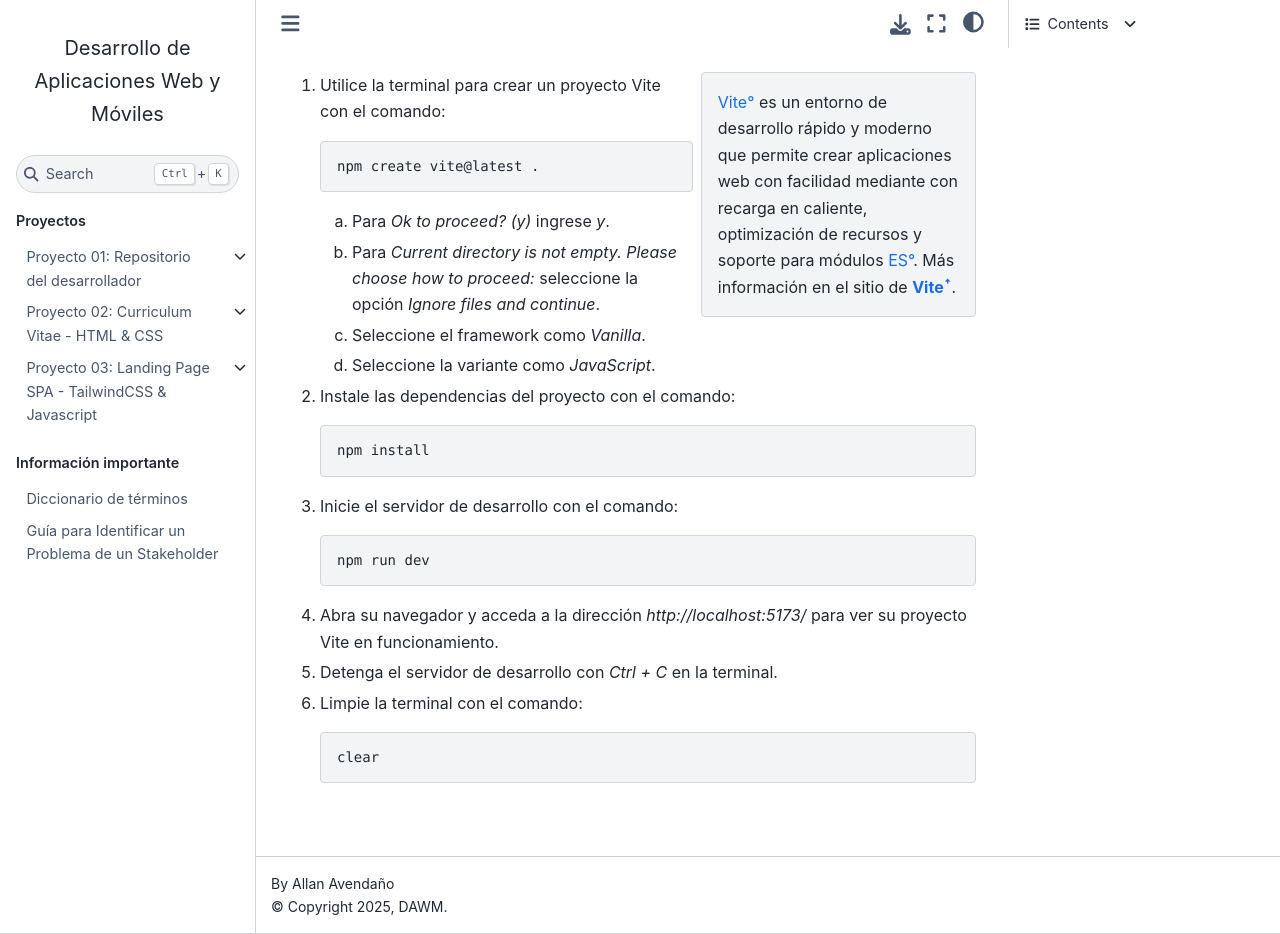
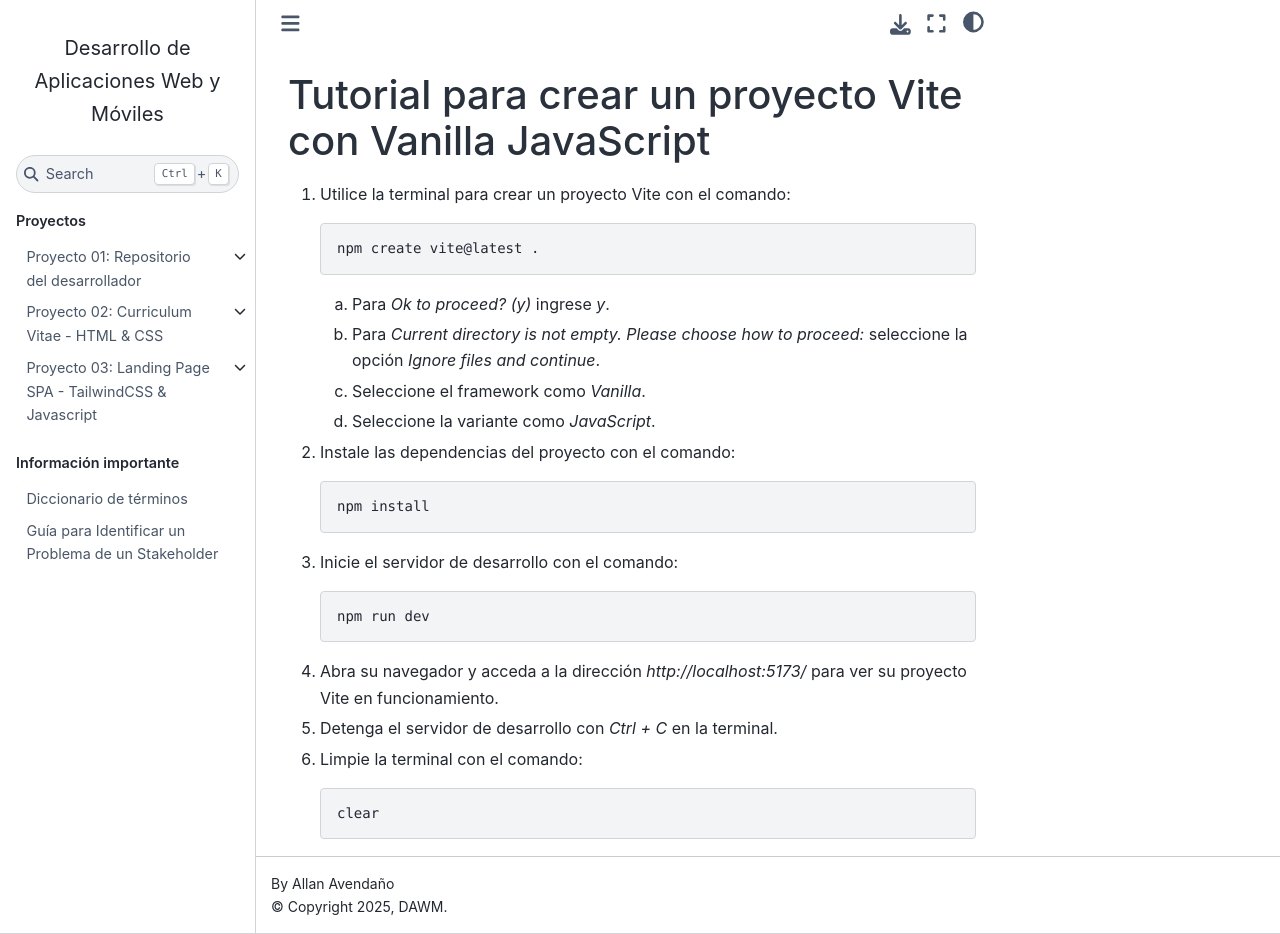
Before and after one commit to DAWMFIEC/DAWM-AI, a Sphinx documentation site: the page built from docs/source/tutoriales/vite-vanilla-javascript.rst, in a window 1280 px wide and 934 px high. Built offline with Sphinx 7.4.7 and the Sphinx Book theme 1.1.4, drawn with Linux system fonts in a browser that asks for light colours; pages that are not in the unit, such as notebooks, are missing from menus.

Commit message:
tutoriales

```diff
--- a/docs/source/informacion/diccionario.rst
+++ b/docs/source/informacion/diccionario.rst
@@ -129,3 +129,9 @@
         Un CDN (Content Delivery Network) es una red de entrega de contenido utilizada para facilitar el desarrollo de aplicaciones web. En esencia, es un conjunto de servidores ubicados en diferentes partes del mundo que almacenan copias de los archivos estáticos de una aplicación (como CSS, imágenes, etc.).
 
     hero section
+
+        Es la primera sección visible de una página web cuando se carga, diseñada para captar la atención del usuario de inmediato y comunicar el propósito principal del sitio. Suele incluir un título impactante, un subtítulo descriptivo, una imagen o video relevante y una llamada a la acción (CTA) destacada, invitando al visitante a explorar más o realizar una acción específica.
+
+    Vercel
+
+        Es una plataforma en la nube unificada que permite a los desarrolladores desplegar, gestionar y escalar aplicaciones y sitios web de manera rápida y eficiente, especialmente aquellos construidos con tecnologías de frontend modernas como React, Next.js y Vue.js. Se destaca por su enfoque en la experiencia del desarrollador, ofreciendo despliegues automatizados, previsualizaciones instantáneas de cambios, integración continua con sistemas de control de versiones como Git y GitHub, y soporte para funciones serverless, lo que simplifica la creación de lógica de backend sin la necesidad de gestionar servidores.
--- a/docs/source/tutoriales/vite.rst
+++ b/docs/source/tutoriales/vite-vanilla-javascript.rst
@@ -1,6 +1,11 @@
-.. sidebar::
+..
+  Copyright (c) 2025 Allan Avendaño Sudario
+  Licensed under Creative Commons Attribution-ShareAlike 4.0 International License
+  SPDX-License-Identifier: CC-BY-SA-4.0
 
-   :term:`Vite` es un entorno de desarrollo rápido y moderno que permite crear aplicaciones web con facilidad mediante con recarga en caliente, optimización de recursos y soporte para módulos :term:`ES`. Más información en el sitio de `Vite <https://vite.dev/>`_.
+===========================================================
+Tutorial para crear un proyecto Vite con Vanilla JavaScript
+===========================================================
 
 1. Utilice la terminal para crear un proyecto Vite con el comando:
 
```
Also changed, not shown: docs/source/guias/_temp/guia06.rst (+41 -10 lines), docs/source/tutoriales/vercel-github-estatico.rst (added, +8 -0 lines), docs/source/tutoriales/vercel.rst (deleted).
